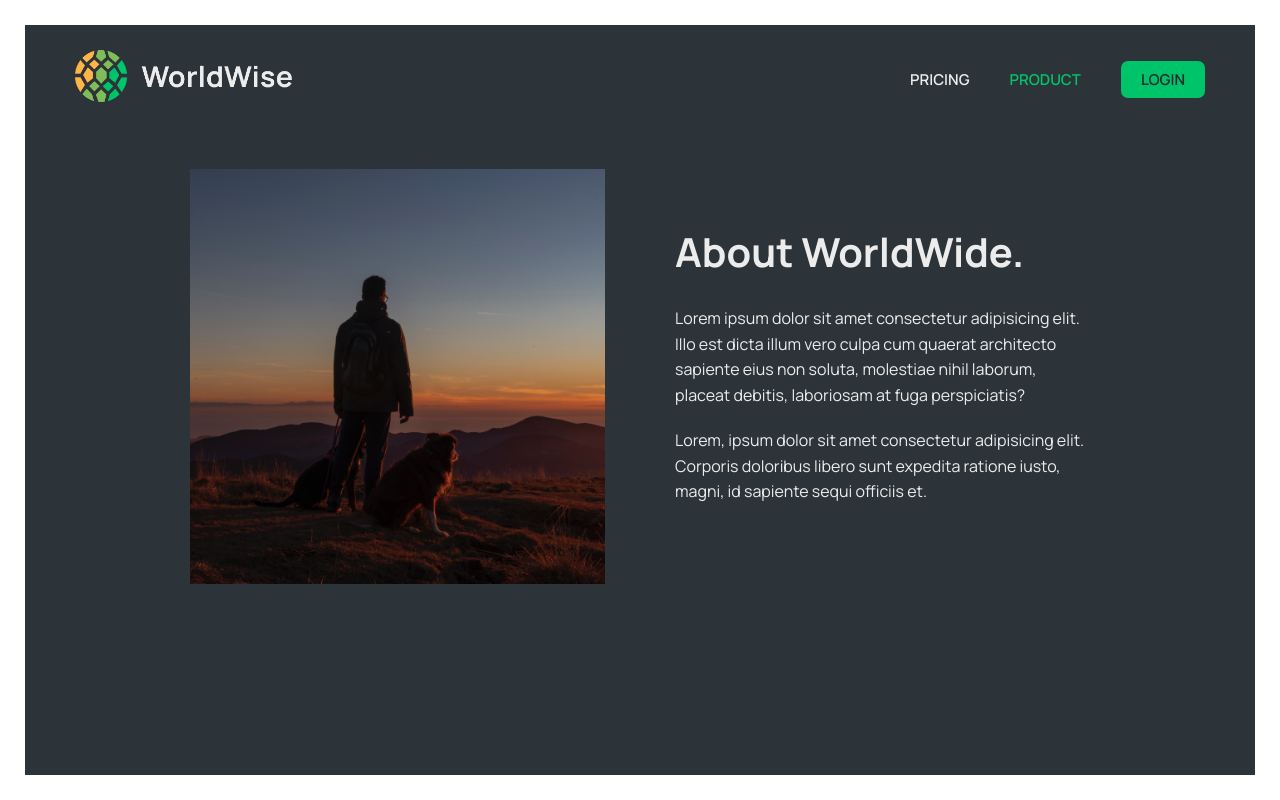
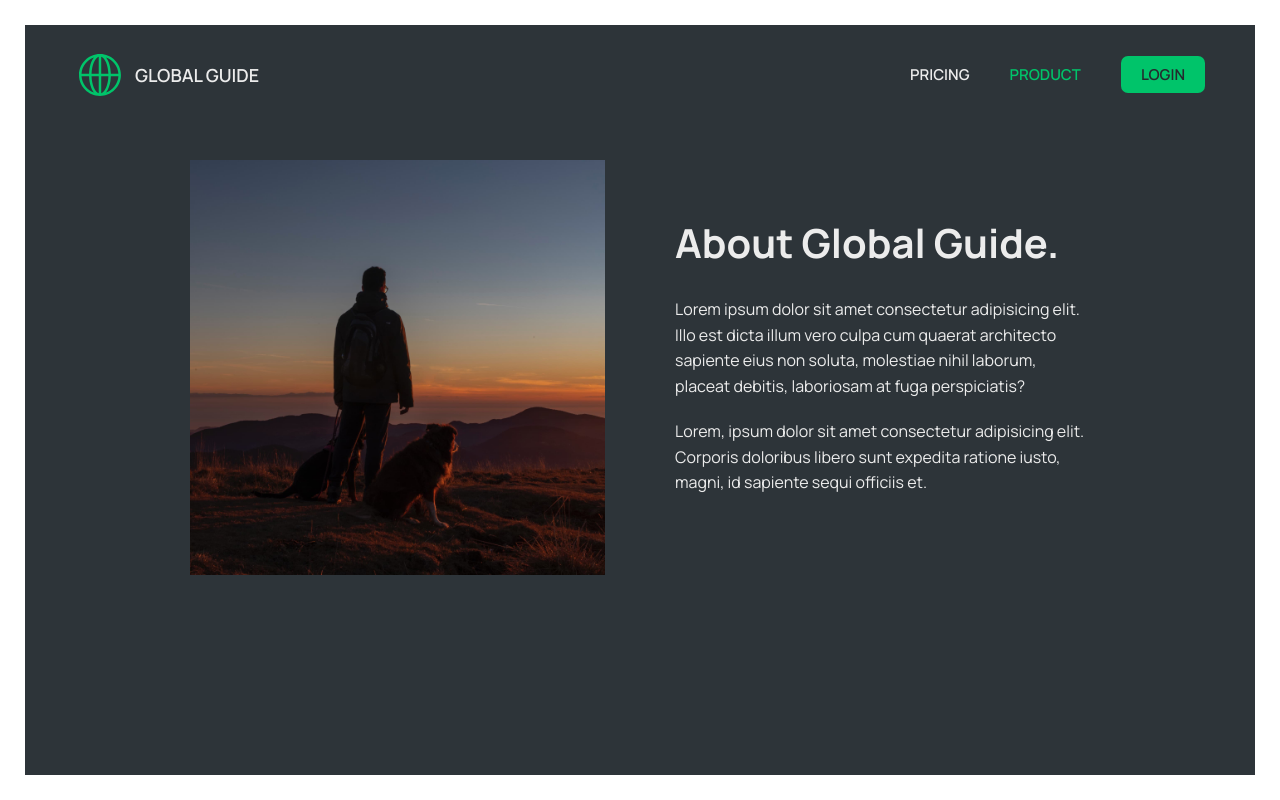
Before and after one commit to DamoonDarvishi/global-guides, a React (Vite) app: page /product in a window 1280 px wide. Built offline with nearby package versions, Linux system fonts and the light colour scheme; data requests are answered from the project's data file.

Commit message:
added logo svg and improved styles

```diff
--- a/src/components/Logo.jsx
+++ b/src/components/Logo.jsx
@@ -3,8 +3,13 @@ import styles from "./Logo.module.css";
 
 function Logo() {
   return (
-    <Link to="/">
-      <img src="/logo.png" alt="take off trips logo" className={styles.logo} />
+    <Link to="/" className={styles.logo}>
+      <img
+        className={styles.logoImg}
+        src="/Global-Guide-Logo.svg"
+        alt="take off trips logo"
+      />
+      <span className={styles.logoText}>Global Guide</span>
     </Link>
   );
 }
--- a/src/components/Logo.module.css
+++ b/src/components/Logo.module.css
@@ -1,3 +1,12 @@
 .logo {
-  height: 5.2rem;
+  display: flex;
+  align-items: center;
+  gap: 1rem;
 }
+.logoImg {
+  width: 50px;
+  height: 50px;
+}
+.logoText {
+  font-size: 1.8rem;
+}
--- a/src/pages/Product.jsx
+++ b/src/pages/Product.jsx
@@ -7,11 +7,12 @@ export default function Product() {
       <PageNav />
       <section>
         <img
+          className={styles.productImg}
           src="img-1.jpg"
           alt="person with dog overlooking mountain with sunset"
         />
         <div>
-          <h2>About WorldWide.</h2>
+          <h2>About Global Guide.</h2>
           <p>
             Lorem ipsum dolor sit amet consectetur adipisicing elit. Illo est
             dicta illum vero culpa cum quaerat architecto sapiente eius non
--- a/src/pages/Product.module.css
+++ b/src/pages/Product.module.css
@@ -14,7 +14,7 @@
   align-items: center;
 }
 
-.product img {
+.product .productImg {
   width: 100%;
 }
 
```
Also changed, not shown: public/Global-Guide-Logo.svg (added).
